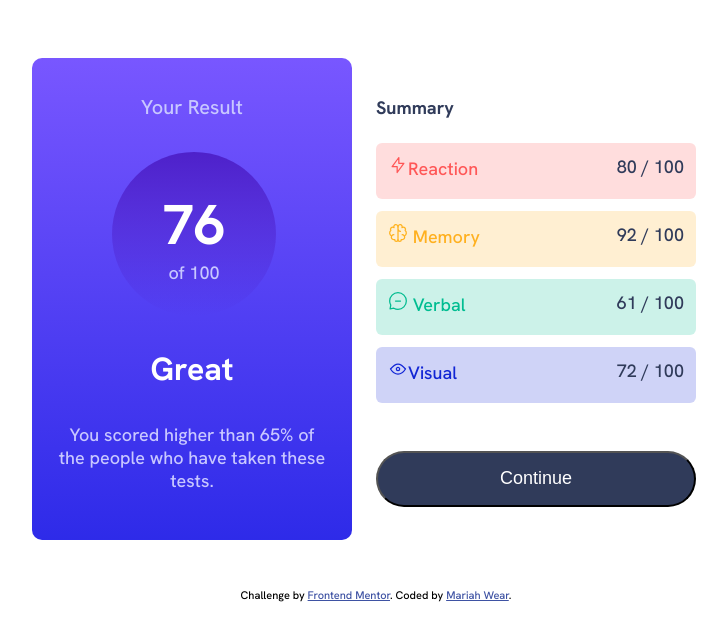
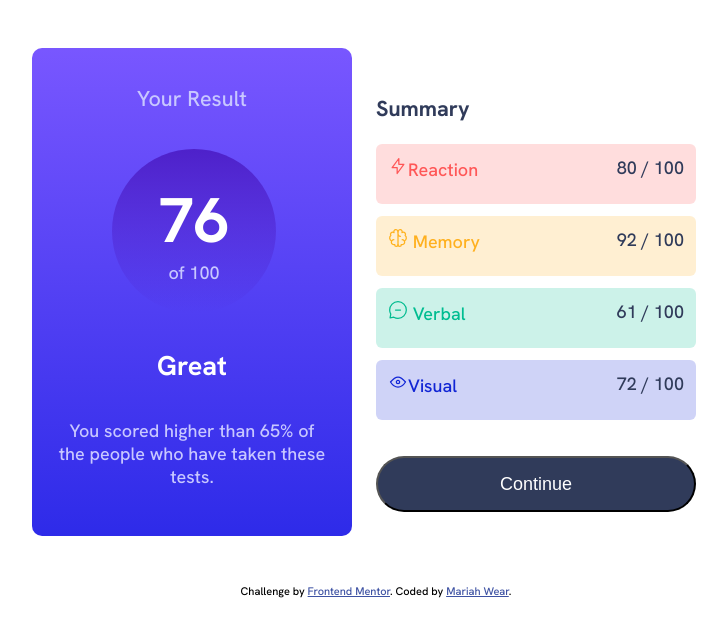
Before and after one commit to mariahw4/results-summary, a plain HTML site: page index.html in a window 1280 px wide. Shown: the whole page, without its empty margins (264-991 px from the left). Drawn offline with Linux system fonts and the light colour scheme.

Commit message:
improved accessibility and adjusted px to rem, also used grid/justify content to center child items

```diff
--- a/assets/style.css
+++ b/assets/style.css
@@ -1,4 +1,5 @@
 :root {
+    font-size: 18px;
     --solid: 100%;
     --transparent: 20%;
     /* ### Primary */
@@ -28,7 +29,6 @@ html, body {
     font-family: 'Hanken Grotesk', sans-serif;
 }
 p {
-    font-size: 18px;
     margin: 0px;
     font-weight: 500;
 }
@@ -36,36 +36,41 @@ p {
     display: flex;
     flex-wrap: wrap;
     justify-content: center;
-    align-items: baseline;
+    align-items:stretch;
     margin: 48px 0px 48px 0px;
 }
 .container-item {
     width: 320px;
-    height: auto;
 }
 .result-page {
     border-radius: 10px;
     background-image: linear-gradient( var(--Light-slate-blue), var(--Light-royal-blue));
     color: var(--White);
     text-align: center;
+    display: grid;
+    justify-content: center;
 }
 .summary-page {
     margin: 24px;
-    font-size: 18px;
+    font-size: 1rem;
 }
 .summary-header {
-    color: var(--Dark-gray-blue)
+    color: var(--Dark-gray-blue);
+    font-size: 1.2rem;
 }
 .result-header {
-    font-size: 20px;
+    font-size: 1.2rem;
     text-align: center;
+    height: fit-content;
 }
 .result-content {
-    height: 100%;
+    height:90%;
     text-align: center;
     padding: 24px;
     margin-top: 12px;
     margin-bottom: 24px;
+    display: grid;
+    justify-content: center;
 }
 .summary-items {
     padding-bottom: 24px;
@@ -76,8 +81,7 @@ p {
     padding-right: 12px;
 }
 .circle {
-    margin: 32px 40px 16px 56px;
-    align-self: center;
+    margin: 0px 40px 0px 56px;
     height: 164px;
     max-width: 164px;
     border-radius: 50%;
@@ -86,14 +90,16 @@ p {
 h1 {
     font-size: 3.5rem;
     margin: 0px;
-    padding-top: 36px;
+    padding-top: 30px;
+
 }
 h2 {
-    font-size: 2em;
-    padding: 6px 0px 6px 0px;
+    font-size: 1.5rem;
+    height: fit-content;
+    margin: 0px;
 }
 .box {
-    height: 32px;
+    height: 2rem;
     padding: 12px 0px 12px 0px;
     border-radius: 6px;
     margin: 12px 0 12px 0px;
@@ -102,7 +108,8 @@ h2 {
     color: var(--Light-lavender);
 }
 .fine-text {
-    font-size: 18px;
+    font-size: 1rem;
+    height: fit-content;
 }
 .reaction {
     padding-left: 12px;
@@ -134,8 +141,7 @@ h2 {
     color: white;
     width: 100%;
     height: 56px;
-    font-size: 18px;
-    margin-top: 12px;
+    font-size: 1rem;
 }
 
 .button:hover{
--- a/index.html
+++ b/index.html
@@ -1,6 +1,6 @@
 <!DOCTYPE html>
 <html lang="en">
-<head>
+<head role="banner">
   <meta charset="UTF-8">
   <meta name="viewport" content="width=device-width, initial-scale=1.0">
 
@@ -14,7 +14,7 @@
 
 </head>
 <body>
-  <section class="container">
+  <section role="main" class="container">
     <div class="result-page container-item">
       <div class="result-content">
         <p class="result-header light-lavender">Your Result</p>
@@ -27,7 +27,7 @@
       </div>
     </div>
     <div class="summary-page container-item">
-      <h4 class="summary-header">Summary</h4>
+      <h3 class="summary-header">Summary</h3>
       <div class="summary-items">
       <div class="reaction box">
         <p><img src="./assets/images/icon-reaction.svg" alt="reaction icon"></img>Reaction <span class="ranking"> 80 / 100</span></p>
@@ -46,7 +46,7 @@
     <button class="button">Continue</button>
     </div>
   </section>
-  <footer class="attribution">
+  <footer role="contentinfo" class="attribution">
     Challenge by <a href="https://www.frontendmentor.io?ref=challenge" target="_blank">Frontend Mentor</a>.
     Coded by <a href="https://github.com/mariahw4" target="_blank">Mariah Wear</a>.
   </footer>
```
